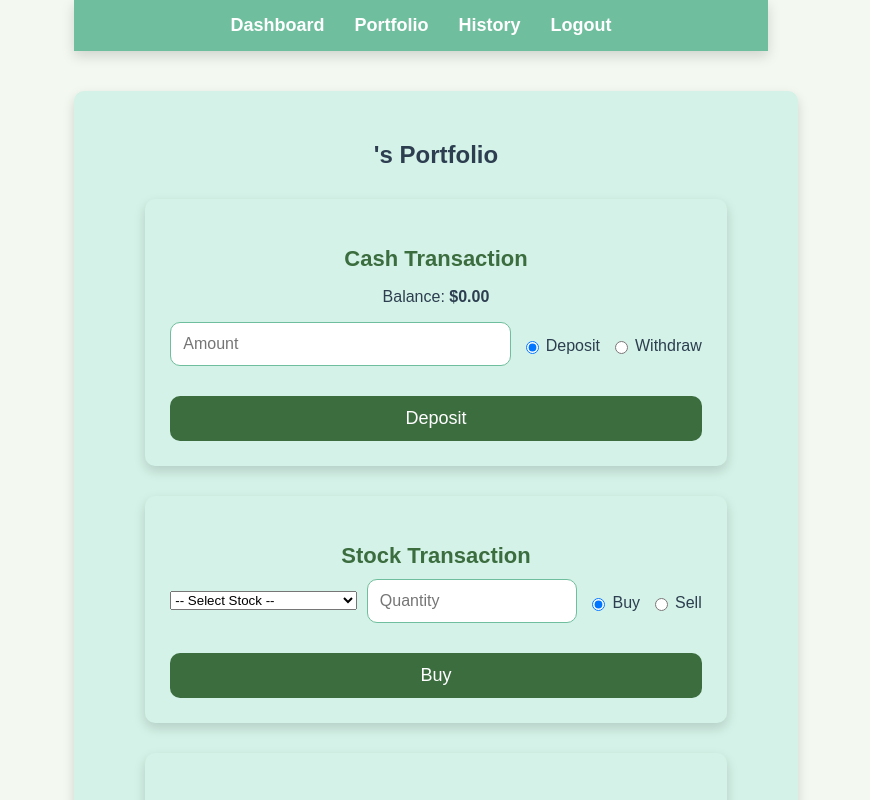
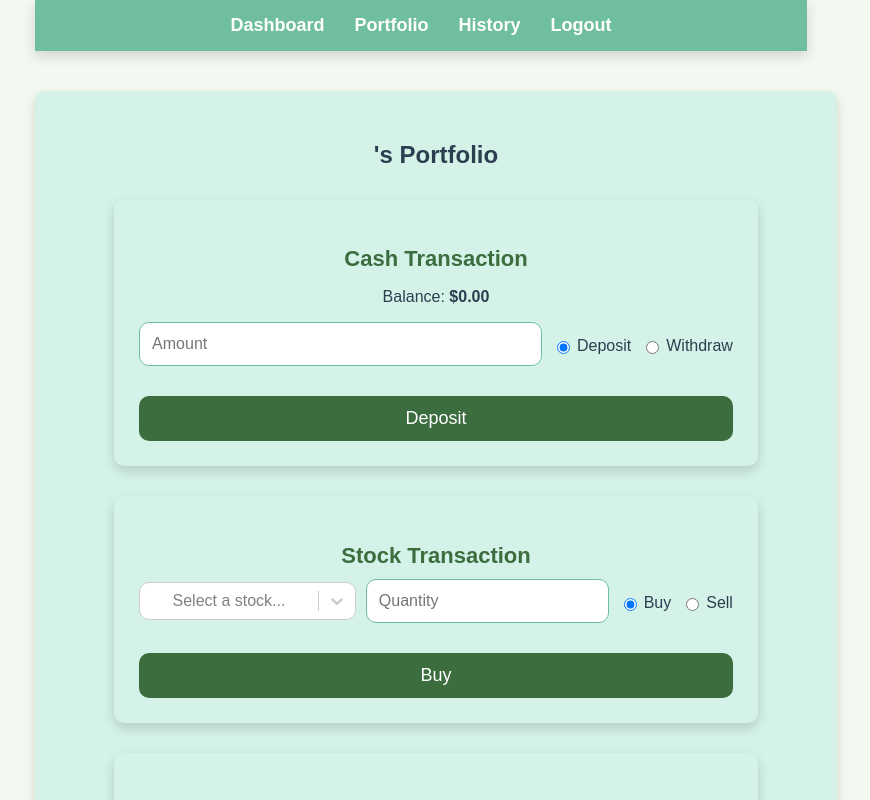
Before and after one commit to saifster9/wwo_tradeworks, a React (Create React App) app in the folder frontend/: page /portfolio in a window 1280 px wide. Shown: the top 800 px of the page, without its empty margins (234-1104 px from the left). Built offline with nearby package versions, Linux system fonts and the light colour scheme.

Commit message:
Implemented react-styles to update the drop-down select menu for stocks and make them searchable.

```diff
--- a/frontend/package.json
+++ b/frontend/package.json
@@ -12,6 +12,7 @@
     "react-dom": "^19.0.0",
     "react-router-dom": "^7.3.0",
     "react-scripts": "5.0.1",
+    "react-select": "^5.10.1",
     "web-vitals": "^2.1.4"
   },
   "scripts": {
--- a/frontend/src/pages/Portfolio.js
+++ b/frontend/src/pages/Portfolio.js
@@ -2,6 +2,7 @@ import React, { useState, useEffect, useContext, useCallback } from 'react';
 import axios from 'axios';
 import '../styles/new_styles.css';
 import { UserContext } from '../context/UserContext';
+import Select from 'react-select';
 
 function Portfolio() {
   const { user } = useContext(UserContext);
@@ -129,6 +130,11 @@ function Portfolio() {
     }
   };
 
+  const stockOptions = stocks.map(s => ({
+    value: s.id,
+    label: `${s.stockTicker} - ${s.companyName} (Avail: ${s.totalSharesAvailable})`
+  }));
+
   return (
     <div className="dashboard-container">
       <h2>{firstName}'s Portfolio</h2>
@@ -182,18 +188,17 @@ function Portfolio() {
         {stockWarning && <p className="error-message">{stockWarning}</p>}
 
         <form onSubmit={handleStockSubmit} className="flex-form">
-          <select
-            value={selectedStock}
-            onChange={e => setSelectedStock(e.target.value)}
-            required
-          >
-            <option value="">-- Select Stock --</option>
-            {stocks.map(s => (
-              <option key={s.id} value={s.id}>
-                {s.stockTicker} ({s.companyName}) — Avail: {s.totalSharesAvailable}
-              </option>
-            ))}
-          </select>
+          <Select
+            options={stockOptions}
+            value={stockOptions.find(o => o.value === selectedStock) || null}
+            onChange={opt => setSelectedStock(opt ? opt.value : '')}
+            placeholder="Select a stock..."
+            isSearchable
+            styles={{
+              container: provided => ({ ...provided, flex: 1, minWidth: 200 }),
+              control: provided => ({ ...provided, borderRadius: 'var(--border-radius)' })
+            }}
+          />
 
           <input
             type="number"
```
